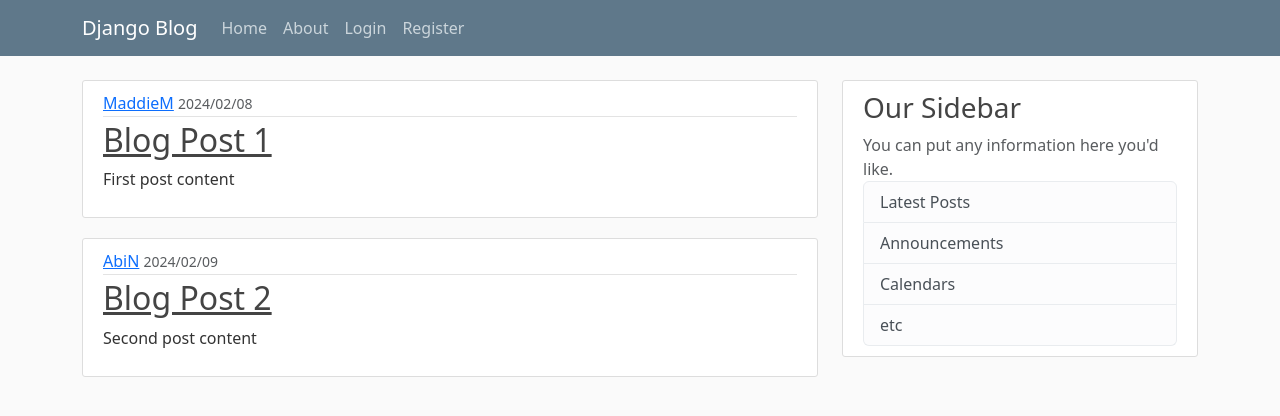
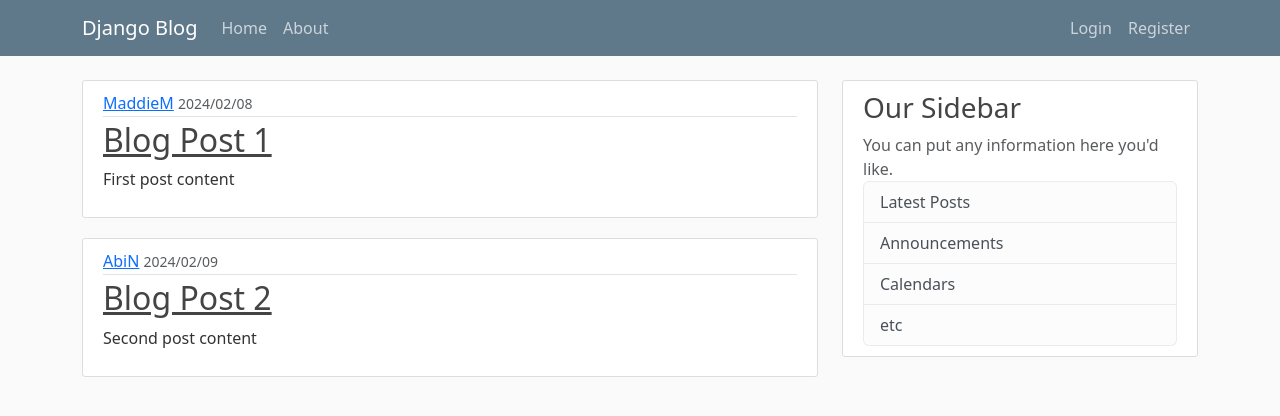
Before and after one commit to MaddieMclean/DjangoProject, a Django app: page / in a window 1280 px wide. Shown: the top 416 px of the page. Run offline with Django 5.2, Linux system fonts and the light colour scheme.

Commit message:
Fixed styling

```diff
--- a/djangoproject/blog/static/blog/main.css
+++ b/djangoproject/blog/static/blog/main.css
@@ -26,6 +26,10 @@ ul {
 
 .site-header .navbar-nav .nav-link.active {
   font-weight: 500;
+}
+
+.navbar-collapse {
+  justify-content: inherit;
 }
 
 .content-section {
--- a/djangoproject/blog/templates/blog/base.html
+++ b/djangoproject/blog/templates/blog/base.html
@@ -59,7 +59,7 @@
         </div>
       </div>
     </main>
-    <script src="https://cdn.jsdelivr.net/npm/bootstrap@5.3.2/dist/js/bootstrap.bundle.min.js"></script>
+    <script src="https://cdn.jsdelivr.net/npm/bootstrap@5.3.2/dist/js/bootstrap.bundle.min.js" integrity="sha384-C6RzsynM9kWDrMNeT87bh95OGNyZPhcTNXj1NW7RuBCsyN/o0jlpcV8Qyq46cDfL" crossorigin="anonymous"></script>
 <!--    <script src="https://cdn.jsdelivr.net/npm/@popperjs/core@2.11.8/dist/umd/popper.min.js" integrity="sha384-I7E8VVD/ismYTF4hNIPjVp/Zjvgyol6VFvRkX/vR+Vc4jQkC+hVqc2pM8ODewa9r" crossorigin="anonymous"></script>-->
 <!--    <script src="https://cdn.jsdelivr.net/npm/bootstrap@5.3.2/dist/js/bootstrap.min.js" integrity="sha384-BBtl+eGJRgqQAUMxJ7pMwbEyER4l1g+O15P+16Ep7Q9Q+zqX6gSbd85u4mG4QzX+" crossorigin="anonymous"></script>-->
 </body>
```
